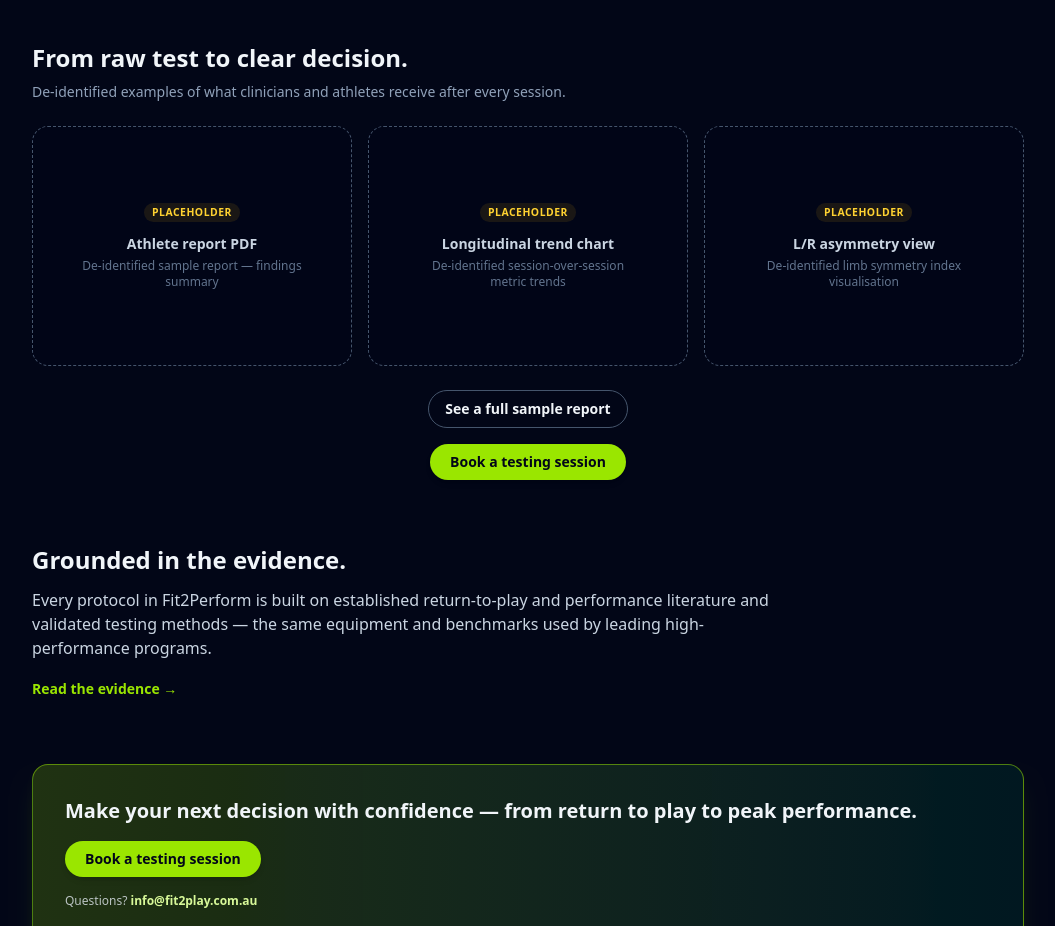
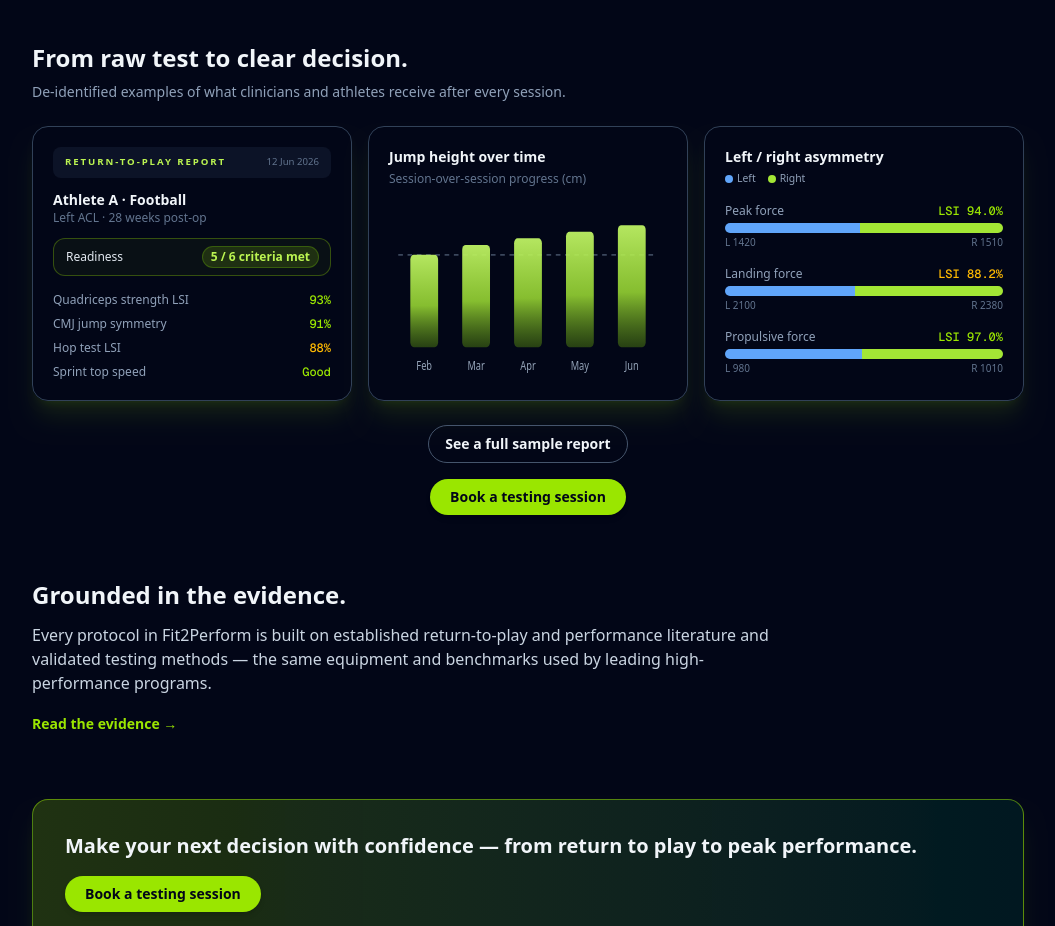
Before and after one commit to brettcolinfletcher-cmyk/fit2play, a Next.js app: page / in a window 1280 px wide. Shown: the part 3460-4386 px from the top of the page, without its empty margins (112-1167 px from the left). Built offline with nearby package versions, Linux system fonts and the light colour scheme.

Commit message:
feat: product-proof trio — findings card, trend, L/R asymmetry

```diff
--- a/app/page.tsx
+++ b/app/page.tsx
@@ -6,6 +6,11 @@ import { useState } from "react";
 import SiteNav from "@/components/SiteNav";
 import SiteFooter from "@/components/SiteFooter";
 import DashboardShowcase from "@/components/DashboardShowcase";
+import {
+  AsymmetryMiniCard,
+  ReportFindingsCard,
+  TrendMiniCard,
+} from "@/components/ProductProofVisuals";
 
 const MAIL_BOOK =
   "mailto:info@fit2play.com.au?subject=Testing%20session%20booking";
@@ -255,24 +260,10 @@ export default function HomePage() {
             De-identified examples of what clinicians and athletes receive after every
             session.
           </p>
-          {/* TODO: replace with de-identified athlete report PDF, trend chart, L/R asymmetry screenshots */}
           <div className="grid gap-4 sm:grid-cols-2 lg:grid-cols-3">
-            <PlaceholderVisual
-              label="Athlete report PDF"
-              detail="De-identified sample report — findings summary"
-              aspect="4/3"
-            />
-            <PlaceholderVisual
-              label="Longitudinal trend chart"
-              detail="De-identified session-over-session metric trends"
-              aspect="4/3"
-            />
-            <PlaceholderVisual
-              label="L/R asymmetry view"
-              detail="De-identified limb symmetry index visualisation"
-              aspect="4/3"
-              className="sm:col-span-2 lg:col-span-1"
-            />
+            <ReportFindingsCard />
+            <TrendMiniCard />
+            <AsymmetryMiniCard className="sm:col-span-2 lg:col-span-1" />
           </div>
           <div className="mt-6 flex flex-col items-center gap-4">
             <a href="#product-proof" className={btnSecondary}>
@@ -395,30 +386,3 @@ function CheckListItem({ children }: { children: string }) {
     </li>
   );
 }
-
-function PlaceholderVisual({
-  label,
-  detail,
-  aspect = "16/10",
-  className = "",
-}: {
-  label: string;
-  detail: string;
-  aspect?: string;
-  className?: string;
-}) {
-  return (
-    <div
-      className={`flex flex-col items-center justify-center rounded-2xl border border-dashed border-slate-600 bg-slate-950/80 p-6 text-center ${className}`}
-      style={{ aspectRatio: aspect }}
-      role="img"
-      aria-label={`${label} — placeholder`}
-    >
-      <span className="mb-1 rounded-full bg-amber-400/10 px-2 py-0.5 text-[0.65rem] font-semibold uppercase tracking-wider text-amber-300">
-        Placeholder
-      </span>
-      <p className="mt-2 text-sm font-semibold text-slate-300">{label}</p>
-      <p className="mt-1 max-w-[14rem] text-xs text-slate-500">{detail}</p>
-    </div>
-  );
-}
--- /dev/null
+++ b/components/ProductProofVisuals.tsx
@@ -0,0 +1,171 @@
+// Representative, de-identified visuals for the homepage "product proof"
+// section. These are marketing mockups (no live data) that mirror the in-app
+// design language: lime #a3e635 / blue #60a5fa, LSI thresholds (lime ≥90,
+// amber 80–89, rose <80), dark panels with the soft lime glow.
+
+const LIME = "#a3e635";
+const BLUE = "#60a5fa";
+
+const cardShell =
+  "flex h-full flex-col rounded-2xl border border-slate-700 bg-slate-950/70 p-5 shadow-xl shadow-lime-400/10";
+
+function lsiClass(lsi: number): string {
+  if (lsi >= 90) return "text-lime-400";
+  if (lsi >= 80) return "text-amber-400";
+  return "text-rose-400";
+}
+
+export function ReportFindingsCard({ className = "" }: { className?: string }) {
+  const rows = [
+    { label: "Quadriceps strength LSI", value: "93%", lsi: 93 },
+    { label: "CMJ jump symmetry", value: "91%", lsi: 91 },
+    { label: "Hop test LSI", value: "88%", lsi: 88 },
+    { label: "Sprint top speed", value: "Good", lsi: 100 },
+  ];
+  return (
+    <div className={`${cardShell} ${className}`}>
+      <div className="mb-3 flex items-center justify-between rounded-lg bg-slate-900/80 px-3 py-2">
+        <span className="text-[0.6rem] font-semibold uppercase tracking-[0.2em] text-lime-300">
+          Return-to-play report
+        </span>
+        <span className="text-[0.6rem] text-slate-500">12 Jun 2026</span>
+      </div>
+      <div className="mb-3">
+        <p className="text-sm font-semibold text-slate-100">Athlete A · Football</p>
+        <p className="text-xs text-slate-500">Left ACL · 28 weeks post-op</p>
+      </div>
+      <div className="mb-4 flex items-center justify-between rounded-xl border border-lime-400/30 bg-lime-400/5 px-3 py-2">
+        <span className="text-xs font-medium text-slate-200">Readiness</span>
+        <span className="rounded-full bg-lime-400/15 px-2 py-0.5 text-xs font-semibold text-lime-300 ring-1 ring-lime-500/40">
+          5 / 6 criteria met
+        </span>
+      </div>
+      <ul className="space-y-2">
+        {rows.map((r) => (
+          <li key={r.label} className="flex items-center justify-between gap-2 text-xs">
+            <span className="text-slate-400">{r.label}</span>
+            <span className={`font-mono font-medium ${lsiClass(r.lsi)}`}>{r.value}</span>
+          </li>
+        ))}
+      </ul>
+    </div>
+  );
+}
+
+export function TrendMiniCard({ className = "" }: { className?: string }) {
+  const data = [
+    { label: "Feb", v: 28 },
+    { label: "Mar", v: 31 },
+    { label: "Apr", v: 33 },
+    { label: "May", v: 35 },
+    { label: "Jun", v: 37 },
+  ];
+  const MAXV = 42;
+  const top = 6;
+  const bottom = 92;
+  const left = 8;
+  const right = 232;
+  const span = bottom - top;
+  const slot = (right - left) / data.length;
+  const barW = 24;
+  const refY = bottom - (data[0].v / MAXV) * span;
+
+  return (
+    <div className={`${cardShell} ${className}`}>
+      <p className="mb-1 text-sm font-semibold text-slate-100">Jump height over time</p>
+      <p className="mb-3 text-xs text-slate-500">Session-over-session progress (cm)</p>
+      <div className="mt-auto min-h-[130px] flex-1">
+        <svg
+          viewBox="0 0 240 112"
+          className="h-full w-full"
+          preserveAspectRatio="none"
+          role="img"
+          aria-label="Jump height improving across five sessions"
+        >
+          <defs>
+            <linearGradient id="ppTrendBar" x1="0" y1="0" x2="0" y2="1">
+              <stop offset="0%" stopColor="#bef264" stopOpacity="0.95" />
+              <stop offset="55%" stopColor="#a3e635" stopOpacity="0.82" />
+              <stop offset="100%" stopColor="#4d7c0f" stopOpacity="0.5" />
+            </linearGradient>
+          </defs>
+          <line
+            x1={left}
+            y1={refY}
+            x2={right}
+            y2={refY}
+            stroke="#3b475c"
+            strokeDasharray="4 4"
+            strokeWidth="1"
+          />
+          {data.map((d, i) => {
+            const barTop = bottom - (d.v / MAXV) * span;
+            const h = bottom - barTop;
+            const x = left + i * slot + (slot - barW) / 2;
+            return (
+              <g key={d.label}>
+                <rect x={x} y={barTop} width={barW} height={h} rx="3" fill="url(#ppTrendBar)" />
+                <text
+                  x={x + barW / 2}
+                  y="106"
+                  textAnchor="middle"
+                  fontSize="8"
+                  fill="#94a3b8"
+                >
+                  {d.label}
+                </text>
+              </g>
+            );
+          })}
+        </svg>
+      </div>
+    </div>
+  );
+}
+
+export function AsymmetryMiniCard({ className = "" }: { className?: string }) {
+  const rows = [
+    { label: "Peak force", l: 1420, r: 1510 },
+    { label: "Landing force", l: 2100, r: 2380 },
+    { label: "Propulsive force", l: 980, r: 1010 },
+  ];
+  return (
+    <div className={`${cardShell} ${className}`}>
+      <p className="text-sm font-semibold text-slate-100">Left / right asymmetry</p>
+      <div className="mb-3 mt-1 flex items-center gap-3 text-[0.65rem] text-slate-400">
+        <span className="flex items-center gap-1">
+          <span className="h-2 w-2 rounded-full" style={{ backgroundColor: BLUE }} /> Left
+        </span>
+        <span className="flex items-center gap-1">
+          <span className="h-2 w-2 rounded-full" style={{ backgroundColor: LIME }} /> Right
+        </span>
+      </div>
+      <ul className="flex flex-1 flex-col justify-center space-y-4">
+        {rows.map((row) => {
+          const total = row.l + row.r;
+          const leftPct = (row.l / total) * 100;
+          const lsi =
+            Math.round((Math.min(row.l, row.r) / Math.max(row.l, row.r)) * 1000) / 10;
+          return (
+            <li key={row.label}>
+              <div className="mb-1 flex items-baseline justify-between gap-2">
+                <span className="text-xs text-slate-400">{row.label}</span>
+                <span className={`font-mono text-xs font-medium ${lsiClass(lsi)}`}>
+                  LSI {lsi.toFixed(1)}%
+                </span>
+              </div>
+              <div className="flex h-2.5 overflow-hidden rounded-full">
+                <div style={{ width: `${leftPct}%`, backgroundColor: BLUE }} />
+                <div style={{ width: `${100 - leftPct}%`, backgroundColor: LIME }} />
+              </div>
+              <div className="mt-0.5 flex justify-between text-[10px] text-slate-500">
+                <span>L {row.l}</span>
+                <span>R {row.r}</span>
+              </div>
+            </li>
+          );
+        })}
+      </ul>
+    </div>
+  );
+}
```
